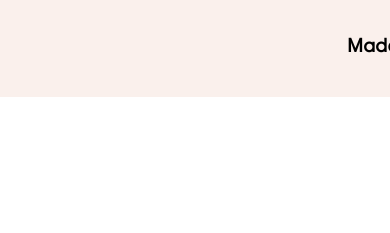
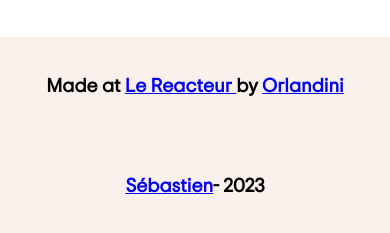
Before and after one commit to Orlandini-Sebastien/Tripadvisor, a plain HTML site: page index.html in a window 390 px wide. Shown: the part 1945-2178 px from the top of the page. Before the commit the page ends 2042 px from the top, so only its background shows below. Drawn offline with Linux system fonts and the light colour scheme; files whose address does not match are found by name.

Commit message:
Responsive available

```diff
--- a/assets/css/section3.css
+++ b/assets/css/section3.css
@@ -20,6 +20,7 @@ main section:nth-child(3) p {
 }
 main section:nth-child(3) h5 {
   display: flex;
+  margin-top: 20px;
 }
 main section:nth-child(3) h5 span:not(:first-child) {
   margin-right: 5px;
--- a/assets/css/styles.css
+++ b/assets/css/styles.css
@@ -17,6 +17,5 @@ body {
 
 
 ::-webkit-scrollbar {
-  width: 0;
-  height: 0;
+  color: white;
 }
--- a/index.html
+++ b/index.html
@@ -239,7 +239,7 @@
         </div>
       </section>
     </main>
-    <footer class="container">
+    <footer>
       <div>
         Made at
         <a href="https://www.lereacteur.io/">Le Reacteur </a>by
```
